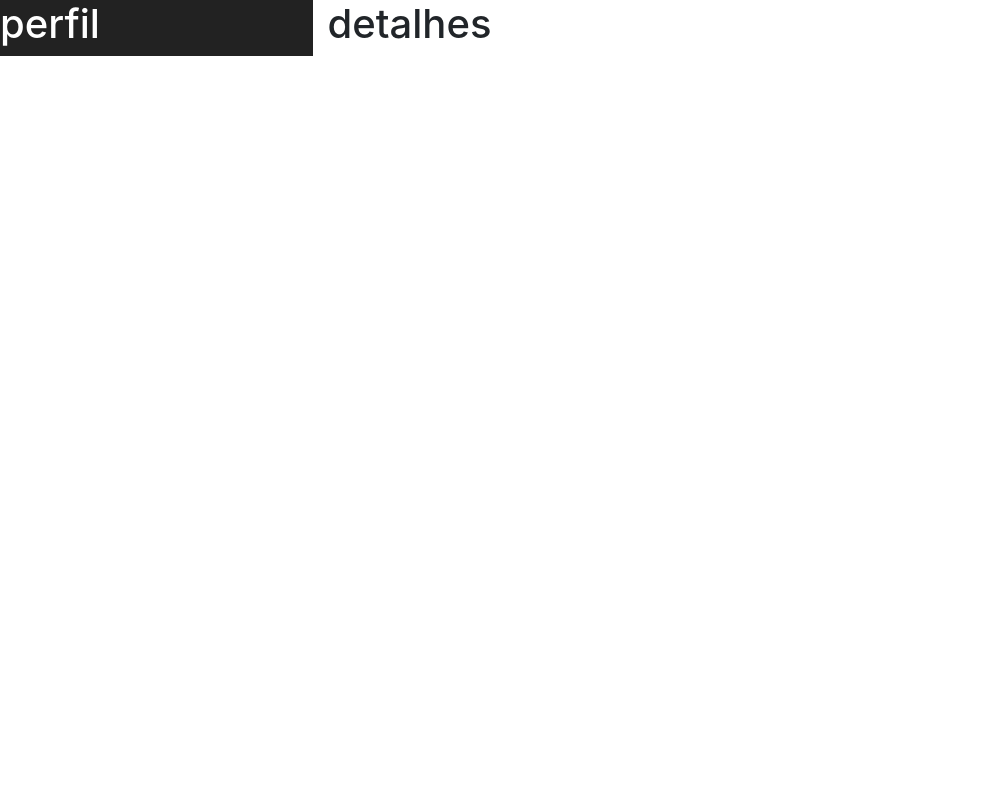
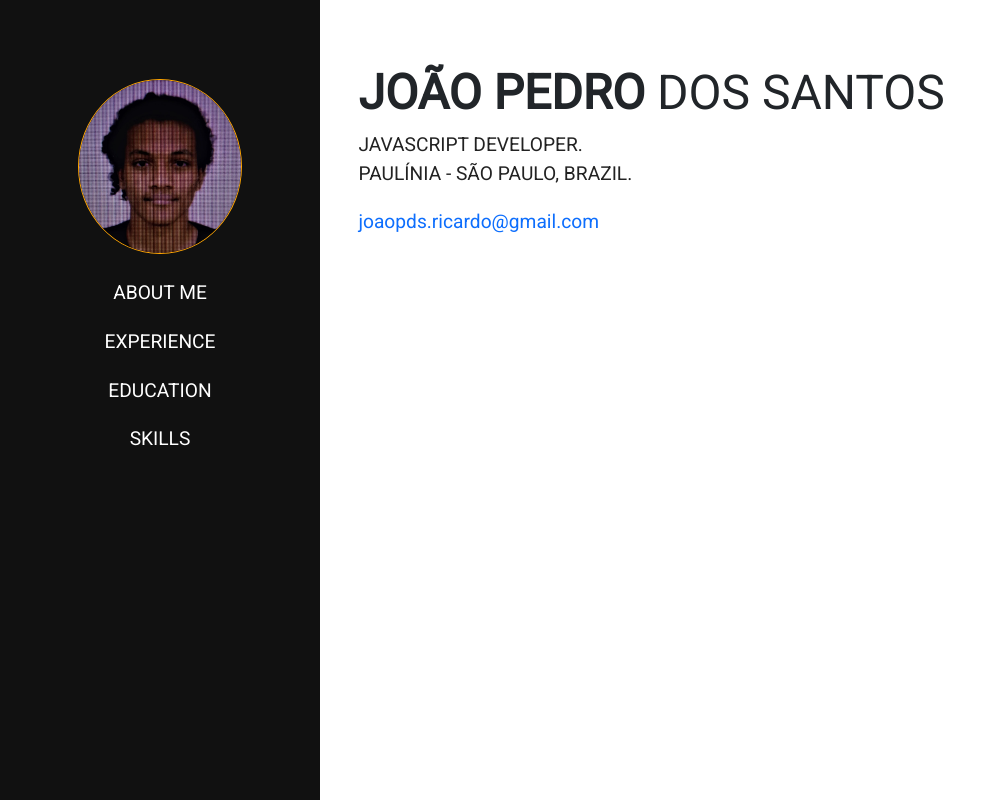
Before and after one commit to jpricardo/portfolio, a plain HTML site: page index.html in a window 1280 px wide. Shown: the whole page, without its empty margins (0-1006 px from the left). Drawn offline with nearby package versions, Linux system fonts and the light colour scheme.

Commit message:
Estrutura se formando

```diff
--- a/index.html
+++ b/index.html
@@ -4,18 +4,41 @@
   <title>João P. - Home</title>
   <meta charset="utf-8">
   <meta name="viewport" content="width=device-width, initial-scale=1, shrink-to-fit=no">
-  <link rel="stylesheet" href="https://maxcdn.bootstrapcdn.com/bootstrap/4.0.0/css/bootstrap.min.css" integrity="sha384-Gn5384xqQ1aoWXA+058RXPxPg6fy4IWvTNh0E263XmFcJlSAwiGgFAW/dAiS6JXm" crossorigin="anonymous">
+  <link rel="preconnect" href="https://fonts.googleapis.com">
+  <link rel="preconnect" href="https://fonts.gstatic.com" crossorigin>
+  <link href="https://fonts.googleapis.com/css2?family=Roboto&display=swap" rel="stylesheet">
+  <link href="https://cdn.jsdelivr.net/npm/bootstrap@5.1.3/dist/css/bootstrap.min.css" rel="stylesheet" integrity="sha384-1BmE4kWBq78iYhFldvKuhfTAU6auU8tT94WrHftjDbrCEXSU1oBoqyl2QvZ6jIW3" crossorigin="anonymous">
   <link rel="stylesheet" href="resources/css/stylesheet.css">
 </head>
 
 <body>
 
-  <div class="row">
-    <div class="col-3 perfil">
-      <h1>perfil</h1>
+  <div class="row g-0">
+    <div class="col-md-3 perfil">
+      <div class="row d-flex align-items-center my-auto mx-auto">
+        <div class="col text-center">
+          <img class="foto-de-perfil" src="resources/images/pfp.jpeg">
+          <ul class="navbar-nav navigation">
+            <li class="navbar-item"><a href="#about">ABOUT ME</a></li>
+            <li class="navbar-item"><a href="#experience">EXPERIENCE</a></li>
+            <li class="navbar-item"><a href="#education">EDUCATION</a></li>
+            <li class="navbar-item"><a href="#skills">SKILLS</a></li>
+          </ul>
+        </div>
+      </div>
     </div>
-    <div class="col-7 detalhes">
-      <h1>detalhes</h1>
+
+
+
+    <div class="col-md-auto detalhes">
+      <div class="row" id="about">
+        <h1><b>JOÃO PEDRO</b> DOS SANTOS</h1>
+        <p style="color: #222222;">
+          JAVASCRIPT DEVELOPER.<br>
+          PAULÍNIA - SÃO PAULO, BRAZIL.
+        </p>
+        <a href="mailto:joaopds.ricardo@gmail.com">joaopds.ricardo@gmail.com</a>
+      </div>
     </div>
   </div>
 
@@ -25,9 +48,8 @@
 
 
 
-  <script src="https://code.jquery.com/jquery-3.2.1.slim.min.js" integrity="sha384-KJ3o2DKtIkvYIK3UENzmM7KCkRr/rE9/Qpg6aAZGJwFDMVNA/GpGFF93hXpG5KkN" crossorigin="anonymous"></script>
-  <script src="https://cdnjs.cloudflare.com/ajax/libs/popper.js/1.12.9/umd/popper.min.js" integrity="sha384-ApNbgh9B+Y1QKtv3Rn7W3mgPxhU9K/ScQsAP7hUibX39j7fakFPskvXusvfa0b4Q" crossorigin="anonymous"></script>
-  <script src="https://maxcdn.bootstrapcdn.com/bootstrap/4.0.0/js/bootstrap.min.js" integrity="sha384-JZR6Spejh4U02d8jOt6vLEHfe/JQGiRRSQQxSfFWpi1MquVdAyjUar5+76PVCmYl" crossorigin="anonymous"></script>
+  <script src="https://cdn.jsdelivr.net/npm/@popperjs/core@2.10.2/dist/umd/popper.min.js" integrity="sha384-7+zCNj/IqJ95wo16oMtfsKbZ9ccEh31eOz1HGyDuCQ6wgnyJNSYdrPa03rtR1zdB" crossorigin="anonymous"></script>
+  <script src="https://cdn.jsdelivr.net/npm/bootstrap@5.1.3/dist/js/bootstrap.min.js" integrity="sha384-QJHtvGhmr9XOIpI6YVutG+2QOK9T+ZnN4kzFN1RtK3zEFEIsxhlmWl5/YESvpZ13" crossorigin="anonymous"></script>
 </body>
 
 
--- a/resources/css/stylesheet.css
+++ b/resources/css/stylesheet.css
@@ -1,5 +1,44 @@
+html {
+  font-size: 1.2rem;
+}
+
+body {
+  font-family: 'Roboto', sans-serif;
+}
+
 
 .perfil {
+  position: fixed;
+  height: 100%;
   color: white;
-  background-color: #222222;
+  background-color: #111111;
+  padding-top: 5%;
 }
+
+.foto-de-perfil {
+  margin: 15px;
+  height: 175px;
+  border-radius: 50%;
+  border: 1px solid orange
+}
+
+.navigation li {
+  padding: 10px;
+}
+
+a {
+  text-decoration: none;
+}
+
+.navigation a {
+  color: white;
+}
+
+.navigation a:hover {
+  color: orange;
+}
+
+.detalhes {
+  padding-top: 5%;
+  padding-left: 28%;
+}
```
Also changed, not shown: resources/images/pfp.jpeg (added).
